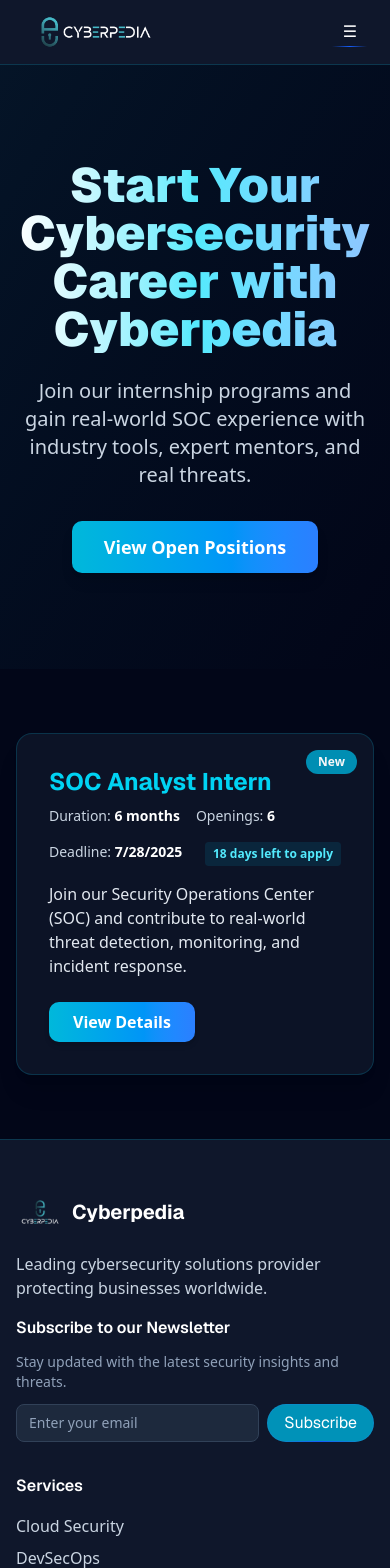
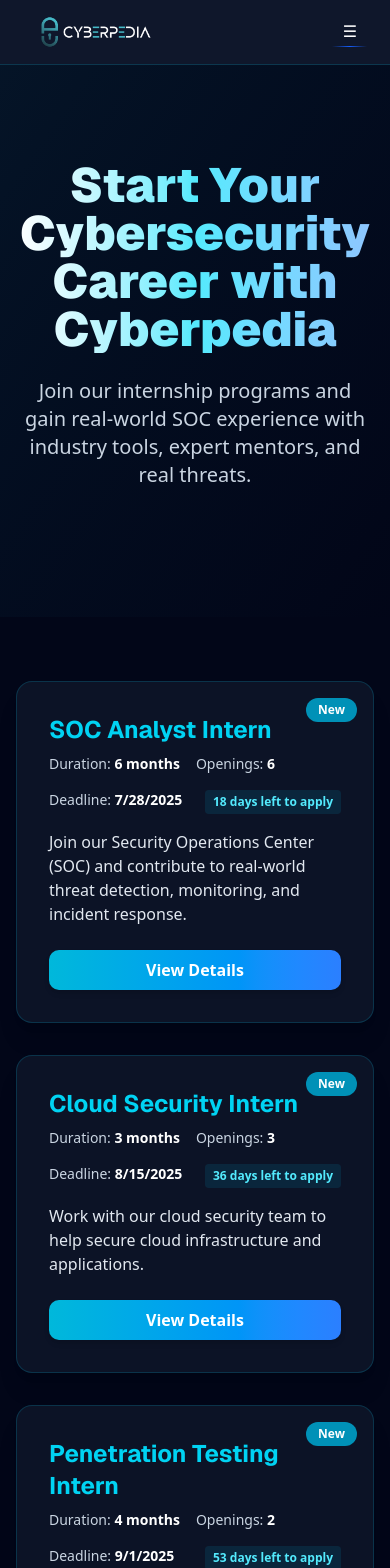
Before and after one commit to OdayBakkour1/Cyberpedia_Website, a Next.js app: page /internships in a window 390 px wide. Shown: the top 1568 px of the page. Built offline with nearby package versions, Linux system fonts and the light colour scheme; a web font is replaced by a local one.

Commit message:
Add two more dummy internship positions and display all as expandable cards in a responsive grid

```diff
--- a/src/app/internships/page.tsx
+++ b/src/app/internships/page.tsx
@@ -1,7 +1,8 @@
 "use client";
 import React, { useState } from "react";
 
-const INTERNSHIP = {
+const INTERNSHIPS = [
+  {
     title: "SOC Analyst Intern",
     duration: "6 months",
     openings: 6,
@@ -26,7 +27,60 @@
       applicationEmail: "jameel.tawelh@cyberpedia.site",
       applicationSubject: "SOC Internship – [Your Full Name]",
     },
-};
+  },
+  {
+    title: "Cloud Security Intern",
+    duration: "3 months",
+    openings: 3,
+    deadline: new Date("2025-08-15T23:59:59Z"),
+    shortDescription:
+      "Work with our cloud security team to help secure cloud infrastructure and applications.",
+    details: {
+      overview:
+        "Assist in securing cloud environments, learning about cloud security best practices, and supporting cloud incident response.",
+      requirements: [
+        "Basic knowledge of AWS, Azure, or GCP",
+        "Interest in cloud security",
+        "Good communication skills",
+      ],
+      responsibilities: [
+        "Assist with cloud security monitoring",
+        "Support cloud configuration reviews",
+        "Help automate security controls",
+      ],
+      outcome:
+        "Gain hands-on experience in cloud security and a chance for a full-time offer.",
+      applicationEmail: "cloud@cyberpedia.site",
+      applicationSubject: "Cloud Security Internship – [Your Full Name]",
+    },
+  },
+  {
+    title: "Penetration Testing Intern",
+    duration: "4 months",
+    openings: 2,
+    deadline: new Date("2025-09-01T23:59:59Z"),
+    shortDescription:
+      "Join our red team and learn the art of ethical hacking and penetration testing.",
+    details: {
+      overview:
+        "Work with experienced penetration testers, participate in real-world engagements, and learn offensive security techniques.",
+      requirements: [
+        "Familiarity with Kali Linux or Parrot OS",
+        "Basic understanding of networks and web apps",
+        "Eagerness to learn offensive security",
+      ],
+      responsibilities: [
+        "Assist in penetration tests",
+        "Document findings and write reports",
+        "Research new vulnerabilities",
+      ],
+      outcome:
+        "Build a strong foundation in ethical hacking and get a certificate of completion.",
+      applicationEmail: "pentest@cyberpedia.site",
+      applicationSubject: "Penetration Testing Internship – [Your Full Name]",
+    },
+  },
+];
 
 function getDaysLeft(deadline: Date) {
   const now = new Date();
@@ -35,8 +89,7 @@
 }
 
 export default function InternshipsPage() {
-  const [showDetails, setShowDetails] = useState(false);
-  const daysLeft = getDaysLeft(INTERNSHIP.deadline);
+  const [openIndex, setOpenIndex] = useState<number | null>(null);
 
   return (
     <div className="min-h-screen bg-slate-950 text-white">
@@ -48,53 +101,51 @@
         <p className="text-xl text-slate-300 max-w-2xl mx-auto mb-8">
           Join our internship programs and gain real-world SOC experience with industry tools, expert mentors, and real threats.
         </p>
-        <button
-          className="bg-gradient-to-r from-cyan-500 to-blue-500 hover:from-cyan-400 hover:to-blue-400 text-white px-8 py-3 text-lg rounded-lg font-bold shadow-lg transition-all duration-300"
-          onClick={() => setShowDetails(true)}
-        >
-          View Open Positions
-        </button>
       </section>
 
-      {/* Internship Opportunity Card */}
-      <section className="py-16 px-4 sm:px-6 lg:px-8 flex justify-center">
-        <div className="bg-slate-900/80 rounded-2xl shadow-xl p-8 max-w-lg w-full border border-cyan-500/20 relative">
+      {/* Internship Opportunities Grid */}
+      <section className="py-16 px-4 sm:px-6 lg:px-8">
+        <div className="grid gap-8 md:grid-cols-2 lg:grid-cols-3 max-w-6xl mx-auto">
+          {INTERNSHIPS.map((internship, idx) => {
+            const daysLeft = getDaysLeft(internship.deadline);
+            return (
+              <div key={idx} className="bg-slate-900/80 rounded-2xl shadow-xl p-8 border border-cyan-500/20 relative flex flex-col">
                 <span className="absolute top-4 right-4 bg-cyan-600 text-white text-xs px-3 py-1 rounded-full font-bold animate-pulse">New</span>
                 <h2 className="text-2xl font-bold text-cyan-400 mb-2 font-designer flex items-center gap-2">
-            {INTERNSHIP.title}
+                  {internship.title}
                 </h2>
                 <div className="flex flex-wrap gap-4 mb-4 text-slate-300 text-sm">
-            <span>Duration: <b className="text-white">{INTERNSHIP.duration}</b></span>
-            <span>Openings: <b className="text-white">{INTERNSHIP.openings}</b></span>
-            <span>Deadline: <b className="text-white">{INTERNSHIP.deadline.toLocaleDateString()}</b></span>
+                  <span>Duration: <b className="text-white">{internship.duration}</b></span>
+                  <span>Openings: <b className="text-white">{internship.openings}</b></span>
+                  <span>Deadline: <b className="text-white">{internship.deadline.toLocaleDateString()}</b></span>
                   <span className="bg-cyan-700/20 text-cyan-300 px-2 py-1 rounded text-xs font-semibold ml-auto">{daysLeft} days left to apply</span>
                 </div>
-          <p className="mb-6 text-slate-200">{INTERNSHIP.shortDescription}</p>
+                <p className="mb-6 text-slate-200">{internship.shortDescription}</p>
                 <button
                   className="bg-gradient-to-r from-cyan-500 to-blue-500 hover:from-cyan-400 hover:to-blue-400 text-white px-6 py-2 rounded-lg font-bold shadow-md transition-all duration-300"
-            onClick={() => setShowDetails((prev) => !prev)}
+                  onClick={() => setOpenIndex(openIndex === idx ? null : idx)}
                 >
-            {showDetails ? 'Hide Details' : 'View Details'}
+                  {openIndex === idx ? 'Hide Details' : 'View Details'}
                 </button>
-          {showDetails && (
+                {openIndex === idx && (
                   <div className="mt-8 bg-slate-800 rounded-xl shadow-lg p-6 border border-cyan-500/20 animate-fade-in">
                     <h3 className="text-2xl font-bold text-cyan-400 mb-2 font-designer flex items-center gap-2">
-                🛡️ Cyberpedia | {INTERNSHIP.title}
+                      🛡️ Cyberpedia | {internship.title}
                     </h3>
                     <div className="mb-4 text-slate-300">
-                <b>Position:</b> {INTERNSHIP.title}<br />
-                <b>Duration:</b> {INTERNSHIP.duration}<br />
-                <b>Openings:</b> {INTERNSHIP.openings}<br />
-                <b>Deadline to Apply:</b> {INTERNSHIP.deadline.toLocaleDateString()}
+                      <b>Position:</b> {internship.title}<br />
+                      <b>Duration:</b> {internship.duration}<br />
+                      <b>Openings:</b> {internship.openings}<br />
+                      <b>Deadline to Apply:</b> {internship.deadline.toLocaleDateString()}
                     </div>
                     <div className="mb-4">
                       <b className="text-cyan-300">📋 Internship Overview:</b>
-                <p className="text-slate-200 mt-1">{INTERNSHIP.details.overview}</p>
+                      <p className="text-slate-200 mt-1">{internship.details.overview}</p>
                     </div>
                     <div className="mb-4">
                       <b className="text-cyan-300">✅ Requirements:</b>
                       <ul className="list-disc list-inside text-slate-200 mt-1">
-                  {INTERNSHIP.details.requirements.map((req, i) => (
+                        {internship.details.requirements.map((req, i) => (
                           <li key={i}>{req}</li>
                         ))}
                       </ul>
@@ -102,24 +153,24 @@
                     <div className="mb-4">
                       <b className="text-cyan-300">🔧 Responsibilities:</b>
                       <ul className="list-disc list-inside text-slate-200 mt-1">
-                  {INTERNSHIP.details.responsibilities.map((res, i) => (
+                        {internship.details.responsibilities.map((res, i) => (
                           <li key={i}>{res}</li>
                         ))}
                       </ul>
                     </div>
                     <div className="mb-4">
                       <b className="text-cyan-300">🎯 Outcome:</b>
-                <p className="text-slate-200 mt-1">{INTERNSHIP.details.outcome}</p>
+                      <p className="text-slate-200 mt-1">{internship.details.outcome}</p>
                     </div>
                     <div className="mb-6">
                       <b className="text-cyan-300">📩 Application:</b>
                       <p className="text-slate-200 mt-1">
-                  Send your CV to <a href={`mailto:${INTERNSHIP.details.applicationEmail}?subject=${encodeURIComponent(INTERNSHIP.details.applicationSubject)}`} className="text-cyan-400 underline">{INTERNSHIP.details.applicationEmail}</a><br />
-                  Subject line: <span className="bg-slate-800 px-2 py-1 rounded text-xs text-cyan-200">{INTERNSHIP.details.applicationSubject}</span>
+                        Send your CV to <a href={`mailto:${internship.details.applicationEmail}?subject=${encodeURIComponent(internship.details.applicationSubject)}`} className="text-cyan-400 underline">{internship.details.applicationEmail}</a><br />
+                        Subject line: <span className="bg-slate-800 px-2 py-1 rounded text-xs text-cyan-200">{internship.details.applicationSubject}</span>
                       </p>
                     </div>
                     <a
-                href={`mailto:${INTERNSHIP.details.applicationEmail}?subject=${encodeURIComponent(INTERNSHIP.details.applicationSubject)}`}
+                      href={`mailto:${internship.details.applicationEmail}?subject=${encodeURIComponent(internship.details.applicationSubject)}`}
                       className="block w-full bg-gradient-to-r from-cyan-500 to-blue-500 hover:from-cyan-400 hover:to-blue-400 text-white px-6 py-3 rounded-lg font-bold text-center shadow-md transition-all duration-300 mb-2"
                     >
                       Apply Now
@@ -127,6 +178,9 @@
                   </div>
                 )}
               </div>
+            );
+          })}
+        </div>
       </section>
     </div>
   );
```
Lines whose indentation alone changed are shown as unchanged.
